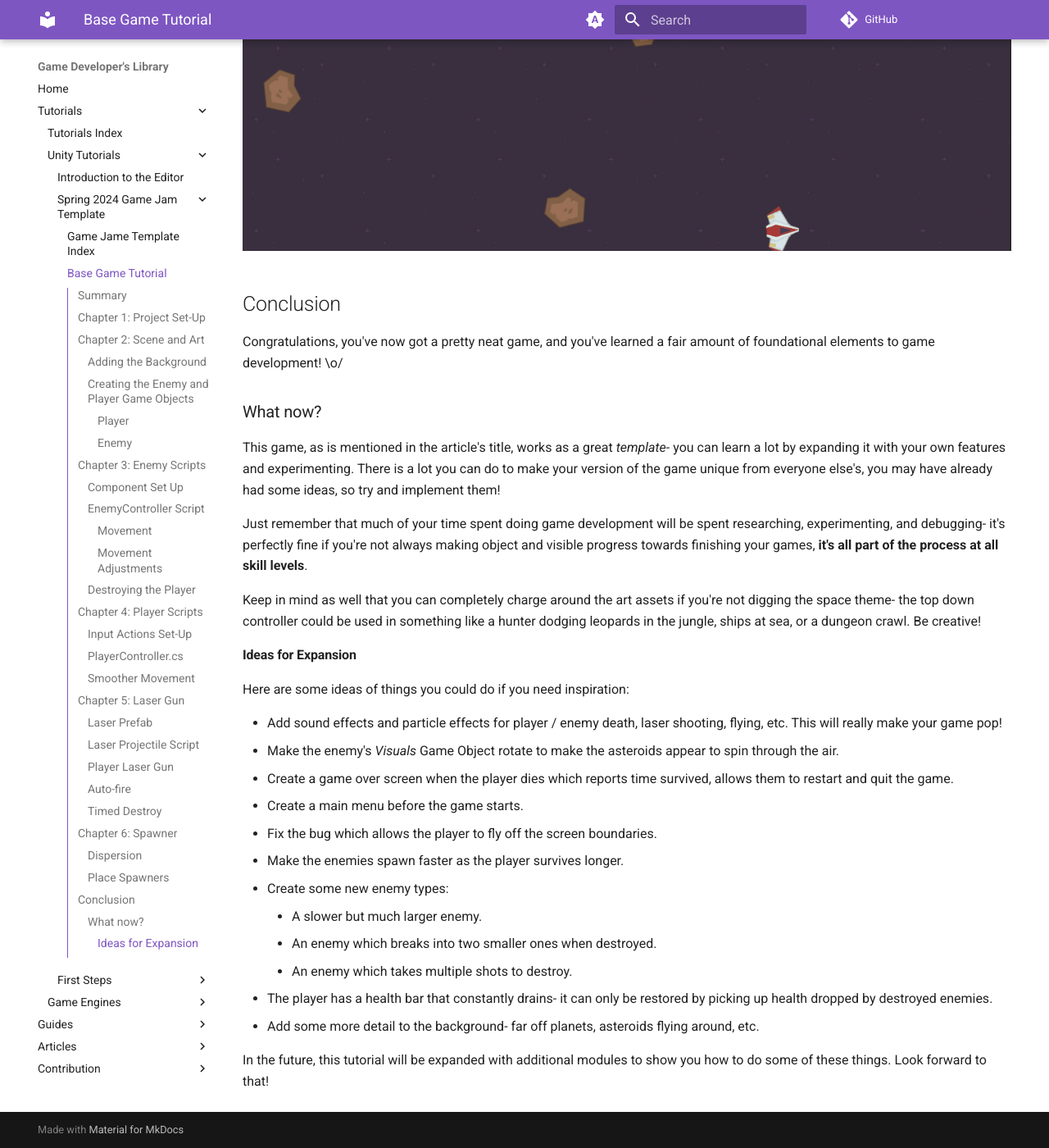
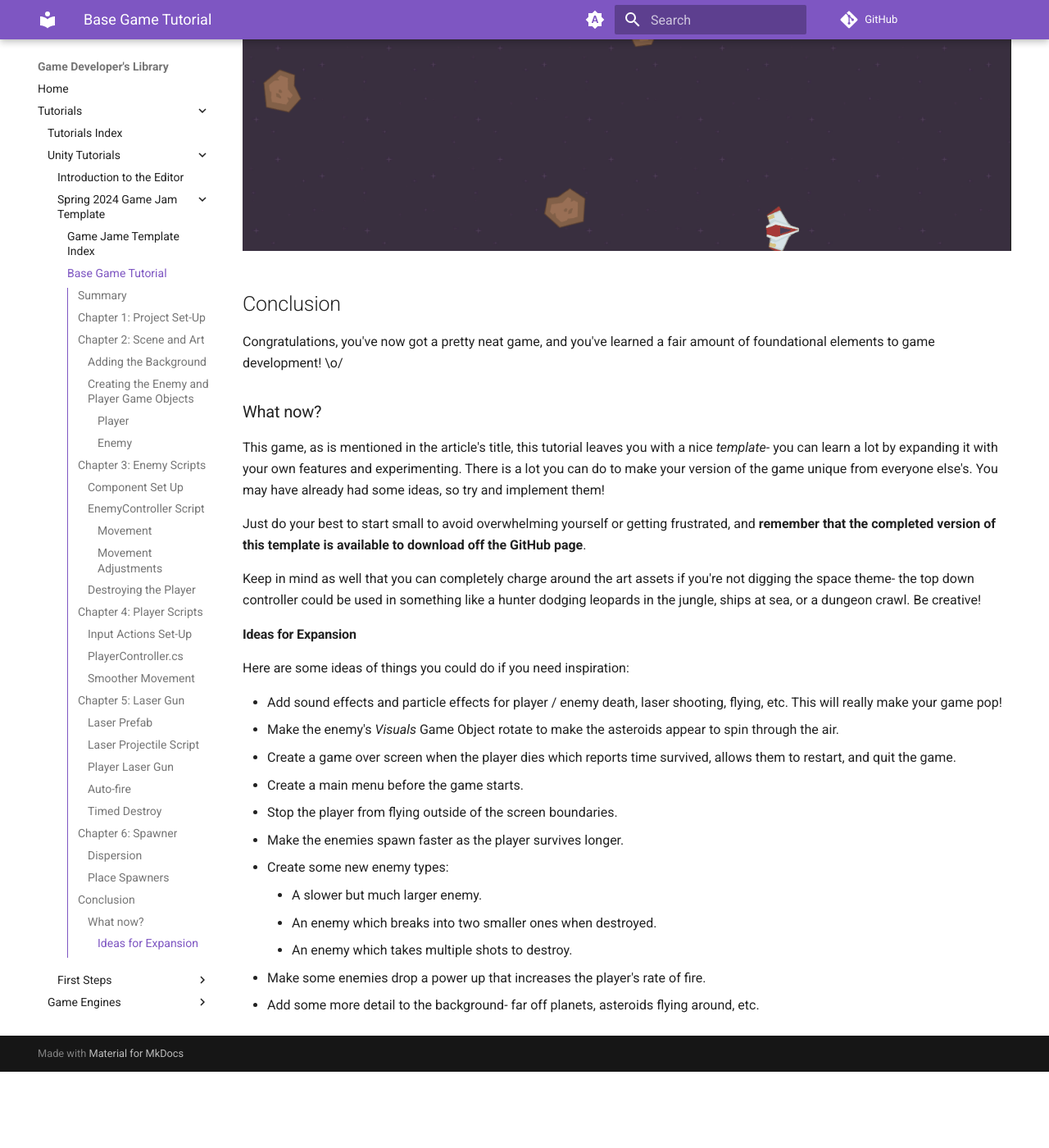
Before and after one commit to niu-gdo/game-developers-library, an MkDocs documentation site: the page built from docs/tutorials/unity-tutorials/sp24-jam-template/sp24-jam-template-base.md, in a window 1280 px wide and 1400 px high, scrolled down 32688 px. Shown: the whole window at 82% size. Built offline with MkDocs 1.6.1 and Material for MkDocs 9.7.7, drawn with Linux system fonts in a browser that asks for light colours; comment, search, counter and statistics services are not loaded; after the commit the page ends 33995 px from its top, so only the background shows below that.

Commit message:
fix up conclusion section

```diff
--- a/docs/tutorials/unity-tutorials/sp24-jam-template/sp24-jam-template-base.md
+++ b/docs/tutorials/unity-tutorials/sp24-jam-template/sp24-jam-template-base.md
@@ -942,9 +942,9 @@ Congratulations, you've now got a pretty neat game, and you've learned a fair am
 
 ### What now?
 
-This game, as is mentioned in the article's title, works as a great *template*- you can learn a lot by expanding it with your own features and experimenting. There is a lot you can do to make your version of the game unique from everyone else's, you may have already had some ideas, so try and implement them!
+This game, as is mentioned in the article's title, this tutorial leaves you with a nice *template*- you can learn a lot by expanding it with your own features and experimenting. There is a lot you can do to make your version of the game unique from everyone else's. You may have already had some ideas, so try and implement them!
 
-Just remember that much of your time spent doing game development will be spent researching, experimenting, and debugging- it's perfectly fine if you're not always making object and visible progress towards finishing your games, **it's all part of the process at all skill levels**.
+Just do your best to start small to avoid overwhelming yourself or getting frustrated, and **remember that the completed version of this template is available to download off the GitHub page**.
 
 Keep in mind as well that you can completely charge around the art assets if you're not digging the space theme- the top down controller could be used in something like a hunter dodging leopards in the jungle, ships at sea, or a dungeon crawl. Be creative!
 
@@ -954,15 +954,13 @@ Here are some ideas of things you could do if you need inspiration:
 
 * Add sound effects and particle effects for player / enemy death, laser shooting, flying, etc. This will really make your game pop!
 * Make the enemy's *Visuals* Game Object rotate to make the asteroids appear to spin through the air.
-* Create a game over screen when the player dies which reports time survived, allows them to restart and quit the game.
+* Create a game over screen when the player dies which reports time survived, allows them to restart, and quit the game.
 * Create a main menu before the game starts.
-* Fix the bug which allows the player to fly off the screen boundaries.
+* Stop the player from flying outside of the screen boundaries.
 * Make the enemies spawn faster as the player survives longer.
 * Create some new enemy types:
     * A slower but much larger enemy.
     * An enemy which breaks into two smaller ones when destroyed.
     * An enemy which takes multiple shots to destroy.
-* The player has a health bar that constantly drains- it can only be restored by picking up health dropped by destroyed enemies.
+* Make some enemies drop a power up that increases the player's rate of fire.
 * Add some more detail to the background- far off planets, asteroids flying around, etc.
-
-In the future, this tutorial will be expanded with additional modules to show you how to do some of these things. Look forward to that!
```
